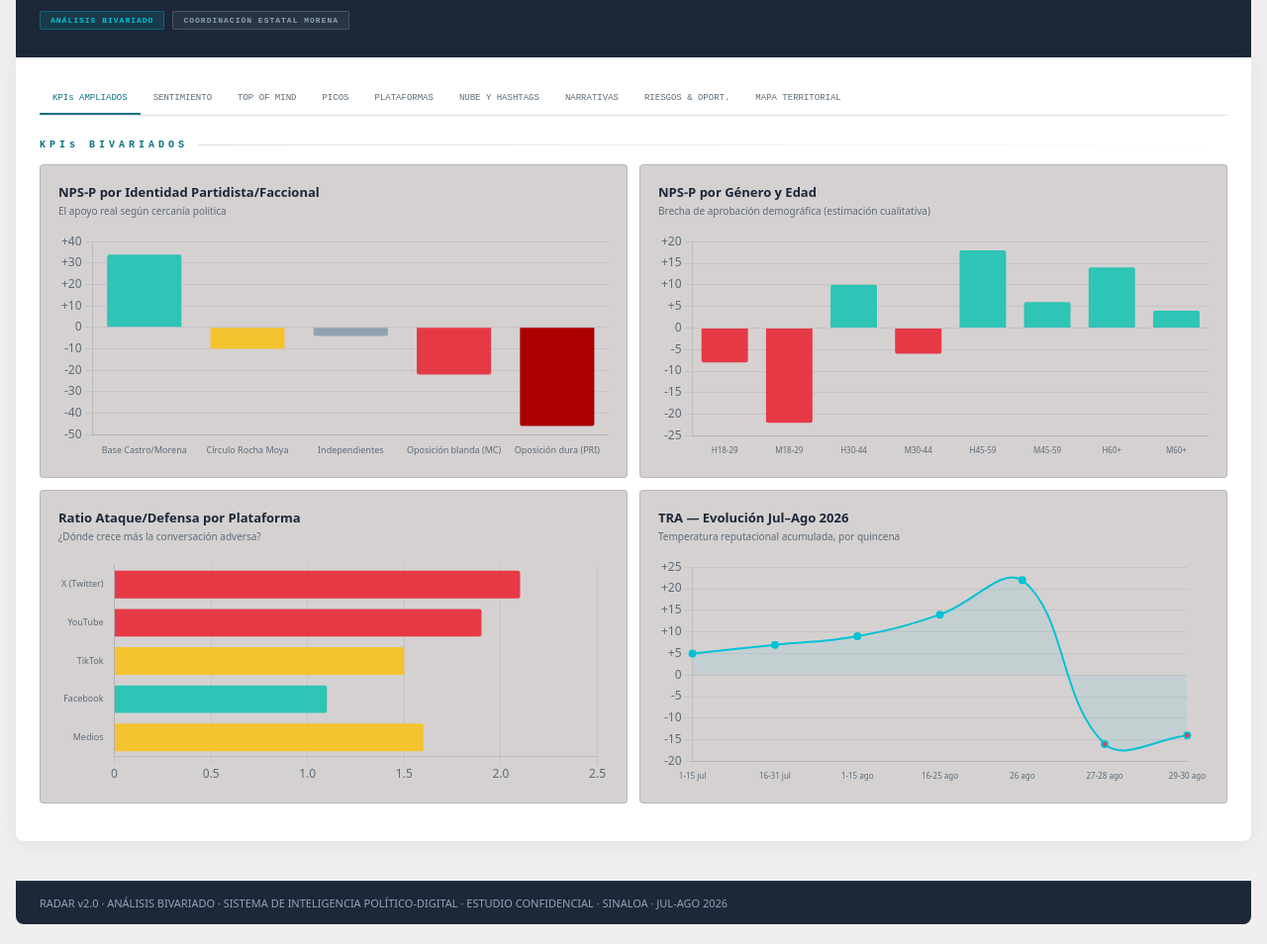
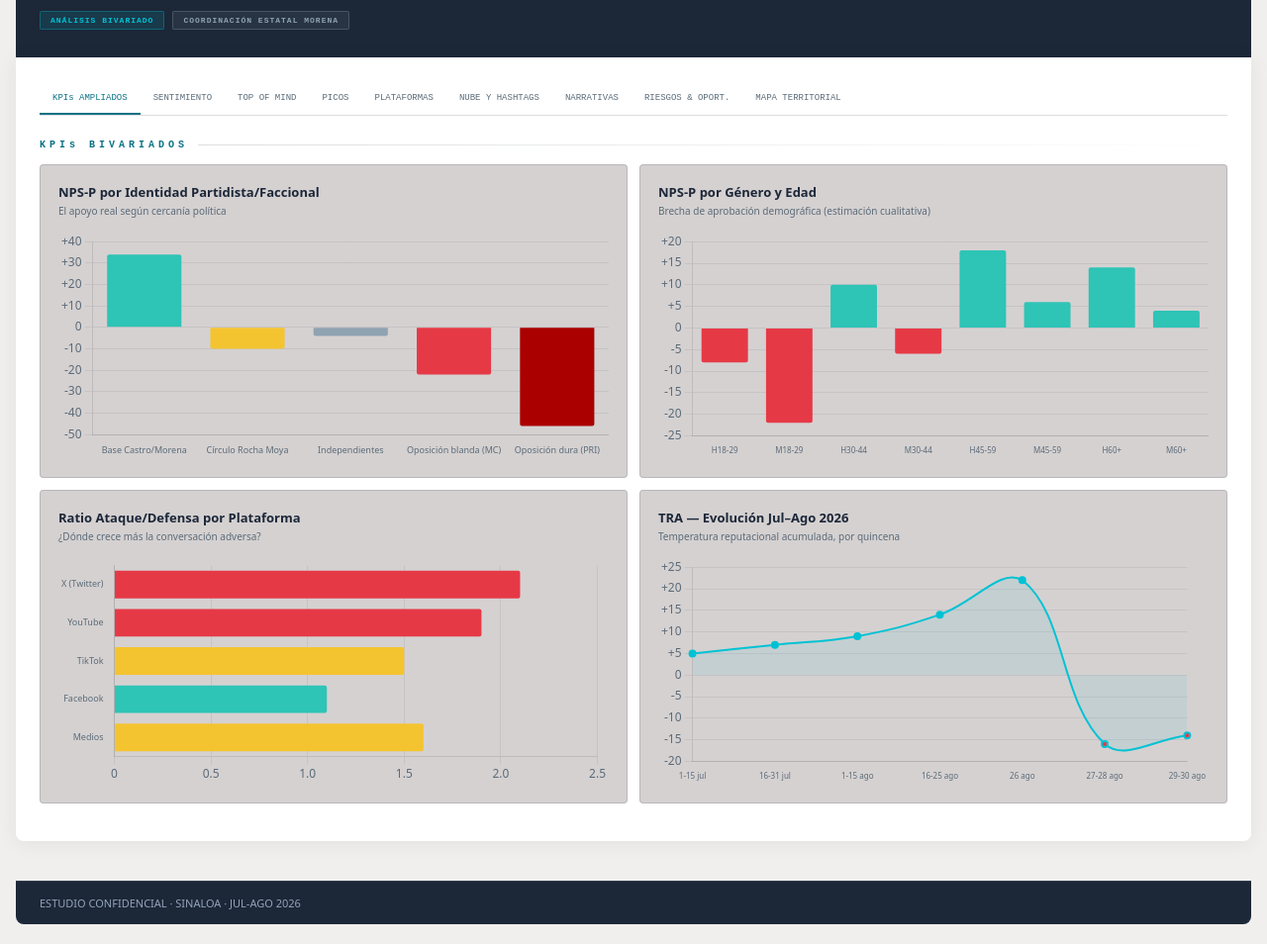
Before and after one commit to gerenciaias25-create/Sinaloa, a plain HTML site: page RADAR_Imelda_Castro.html in a window 1280 px wide. Shown: the part 144-1098 px from the top of the page at 99% size. Drawn offline with nearby package versions, Linux system fonts and the light colour scheme.

Commit message:
Update RADAR_Imelda_Castro.html

```diff
--- a/RADAR_Imelda_Castro.html
+++ b/RADAR_Imelda_Castro.html
@@ -1,4 +1,4 @@
-<title>RADAR Imelda Castro v2</title>
+<title>RADAR Imelda Castro </title>
 <style>
 :root{--navy:#1C2738;--ac:#0B7285;--go:#8A6A06;--da:#B3121F;--su:#0F7D6F;--ne:#5B6B78;--bl:#1B4F8A;--or:#A8570F;--card:#D5D1D1;--border:rgba(28,39,56,0.15)}
 *{box-sizing:border-box;margin:0;padding:0}
@@ -342,7 +342,7 @@ canvas{max-height:230px}
   </div>
 
 </main>
-<footer class="footer"><div>RADAR v2.0 · ANÁLISIS BIVARIADO · SISTEMA DE INTELIGENCIA POLÍTICO-DIGITAL · ESTUDIO CONFIDENCIAL · SINALOA · JUL-AGO 2026</div></footer>
+<footer class="footer"><div> ESTUDIO CONFIDENCIAL · SINALOA · JUL-AGO 2026</div></footer>
 </div>
 
 <script>
```
